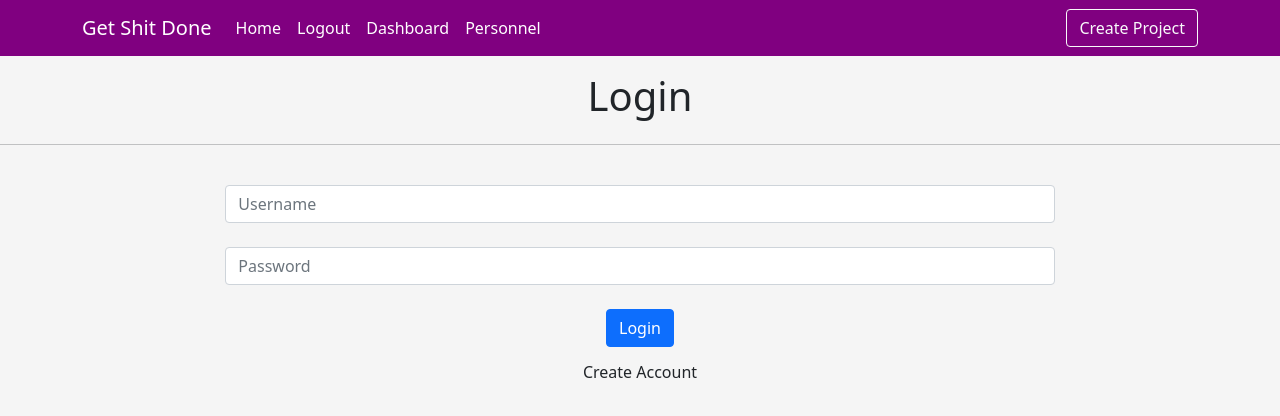
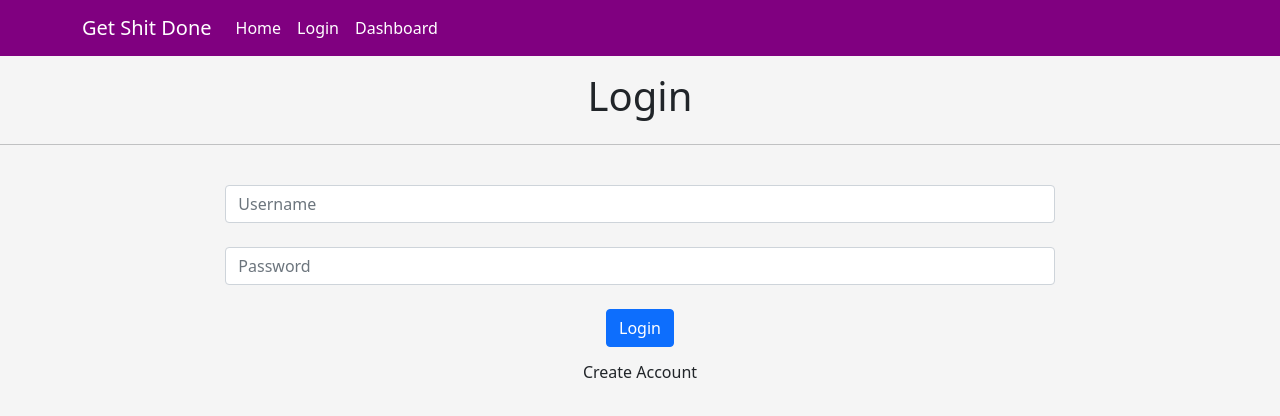
Before and after one commit to alsalmiw/get-done-react, a React (Create React App) app: page /login in a window 1280 px wide. Shown: the top 416 px of the page. Built offline with nearby package versions, Linux system fonts and the light colour scheme.

Commit message:
setting login information

```diff
--- a/src/Components/ModalComponent.js
+++ b/src/Components/ModalComponent.js
@@ -38,8 +38,14 @@ const handleCreateProject = async() => {
 
     if (result)
     {
-      let projects = getProjectItemsByUserId(userId)
-      setAllProject(projects)
+      let projects;
+
+      if(isAdmin)
+      {
+        projects = getProjectItemsByUserId(userId)
+        setAllProject(projects)
+      }
+
     }
 
 }
--- a/src/Hooks/use-user.js
+++ b/src/Hooks/use-user.js
@@ -5,9 +5,9 @@ export default function useUser(){
     const [username, setUsername] = useState('');
     const [password, setPassword] = useState('');
     const [userId, setUserId] = useState('');
-    const [isAdmin, setIsAdmin] = useState(true);
+    const [isAdmin, setIsAdmin] = useState(false);
     const [isOwner, setIsOwner] = useState(false);
-    const [token, setToken] = useState("null");
+    const [token, setToken] = useState(null);
 
-    return {username, setUsername, userId, setUserId, isAdmin, setIsAdmin, password, setPassword, token, setToken}
+    return {username, setUsername, userId, setUserId, isAdmin, setIsAdmin, password, setPassword, isOwner, setIsOwner, token, setToken}
 }
--- a/src/Pages/Dashboard.js
+++ b/src/Pages/Dashboard.js
@@ -22,6 +22,9 @@ export default function Dashboard() {
      if (token == null)
   {
     navigate('/login');
+  }
+  else{
+
   }
 
   },[])
--- a/src/Pages/LoginPage.js
+++ b/src/Pages/LoginPage.js
@@ -7,7 +7,7 @@ import {login, GetLoggedInUserData} from "../Services/DataServices";
 
 export default function LoginPage() {
     let navigate = useNavigate();
-    let {username, setUsername, password, setPassword, token, setToken, setUserId} = useContext(UserContext);
+    let {username, setUsername, userId, setUserId, isAdmin, setIsAdmin, password, setPassword, isOwner, setIsOwner, token, setToken} = useContext(UserContext);
 
     const handleSubmit =async () => {
         console.log("hello")
@@ -22,8 +22,19 @@ export default function LoginPage() {
           setToken(loginToken.token)
           setUsername(username);
           let userData = await GetLoggedInUserData(username);
+          if(!userData.isRevoked || !userData.isDeleted)
+          {
+               console.log(userData.isAdmin)
+          setUserId(userData.id)
+          setUsername(userData.username)
+          setIsAdmin(userData.isAdmin)
+          setIsOwner(userData.isOwner)
+          navigate('/');
+          }
+          else{
+              setToken(null)
+          }
 
-          navigate('/');
         }
       }
 
--- a/src/Services/DataServices.js
+++ b/src/Services/DataServices.js
@@ -93,7 +93,7 @@ async function updateProjectDetails(updatedProject)
 
 async function GetLoggedInUserData(username)
 {
-    let result = await fetch(`http://localhost:5262/User/UserInfo/${username}`);
+    let result = await fetch(`https://task-tracker-web-app.azurewebsites.net/user/GetUserByUsername/${username}`);
     let data = await result.json();
    let userData = data;
    //save information into a provider
```
